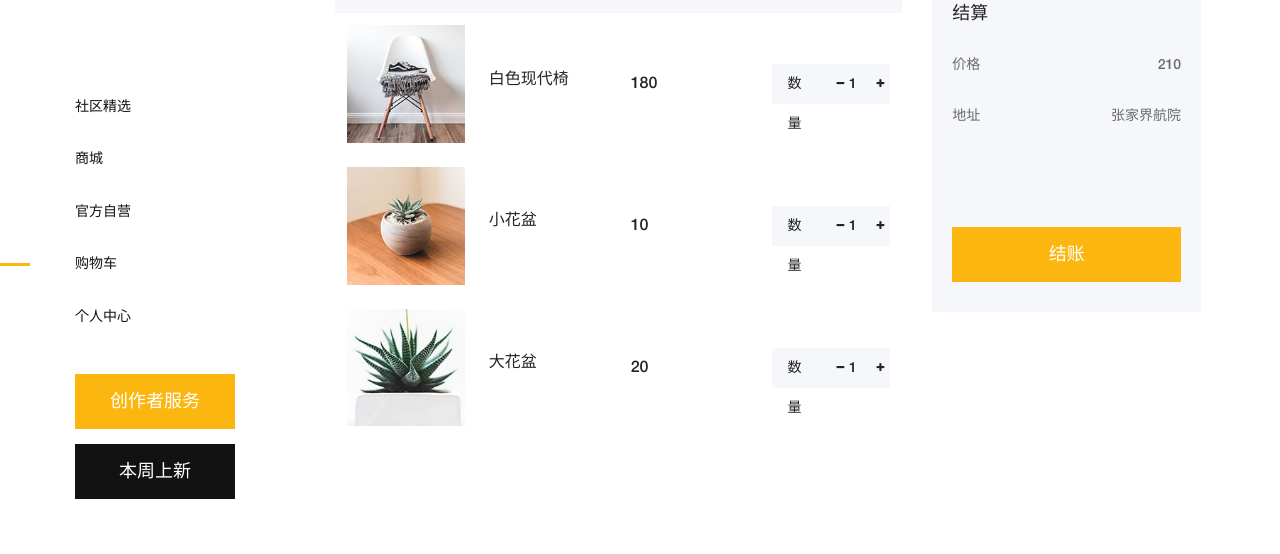
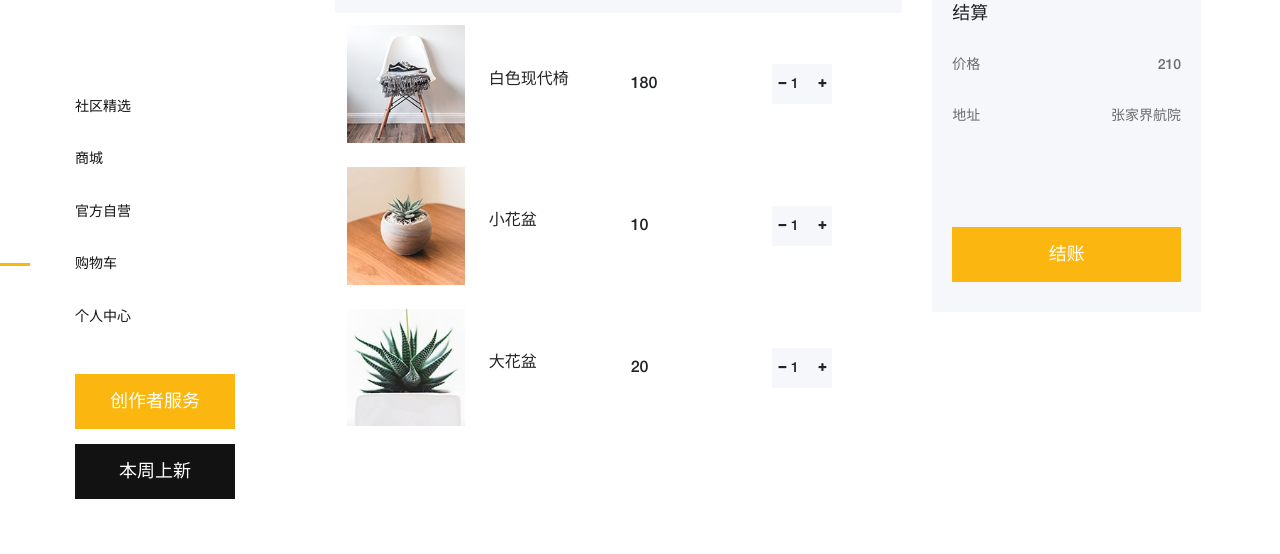
Before and after one commit to BelldandyzZ/Tianyu, a plain HTML site: page cart.html in a window 1280 px wide. Shown: the part 246-800 px from the top of the page. Drawn offline with Linux system fonts and the light colour scheme.

Commit message:
Update cart.html

```diff
--- a/cart.html
+++ b/cart.html
@@ -123,7 +123,7 @@
                                         </td>
                                         <td class="qty">
                                             <div class="qty-btn d-flex">
-                                                <p>数量</p>
+
                                                 <div class="quantity">
                                                     <span class="qty-minus" onclick="var effect = document.getElementById('qty'); var qty = effect.value; if( !isNaN( qty ) &amp;&amp; qty &gt; 1 ) effect.value--;return false;"><i class="fa fa-minus" aria-hidden="true"></i></span>
                                                     <input type="number" class="qty-text" id="qty" step="1" min="1" max="300" name="quantity" value="1">
@@ -144,7 +144,7 @@
                                         </td>
                                         <td class="qty">
                                             <div class="qty-btn d-flex">
-                                                <p>数量</p>
+
                                                 <div class="quantity">
                                                     <span class="qty-minus" onclick="var effect = document.getElementById('qty2'); var qty = effect.value; if( !isNaN( qty ) &amp;&amp; qty &gt; 1 ) effect.value--;return false;"><i class="fa fa-minus" aria-hidden="true"></i></span>
                                                     <input type="number" class="qty-text" id="qty2" step="1" min="1" max="300" name="quantity" value="1">
@@ -165,7 +165,7 @@
                                         </td>
                                         <td class="qty">
                                             <div class="qty-btn d-flex">
-                                                <p>数量</p>
+
                                                 <div class="quantity">
                                                     <span class="qty-minus" onclick="var effect = document.getElementById('qty3'); var qty = effect.value; if( !isNaN( qty ) &amp;&amp; qty &gt; 1 ) effect.value--;return false;"><i class="fa fa-minus" aria-hidden="true"></i></span>
                                                     <input type="number" class="qty-text" id="qty3" step="1" min="1" max="300" name="quantity" value="1">
```
